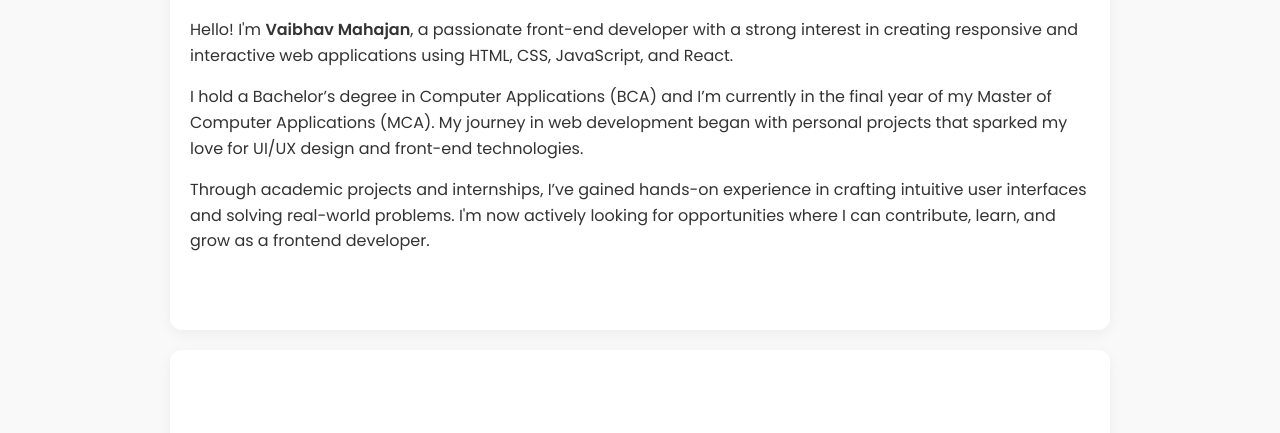
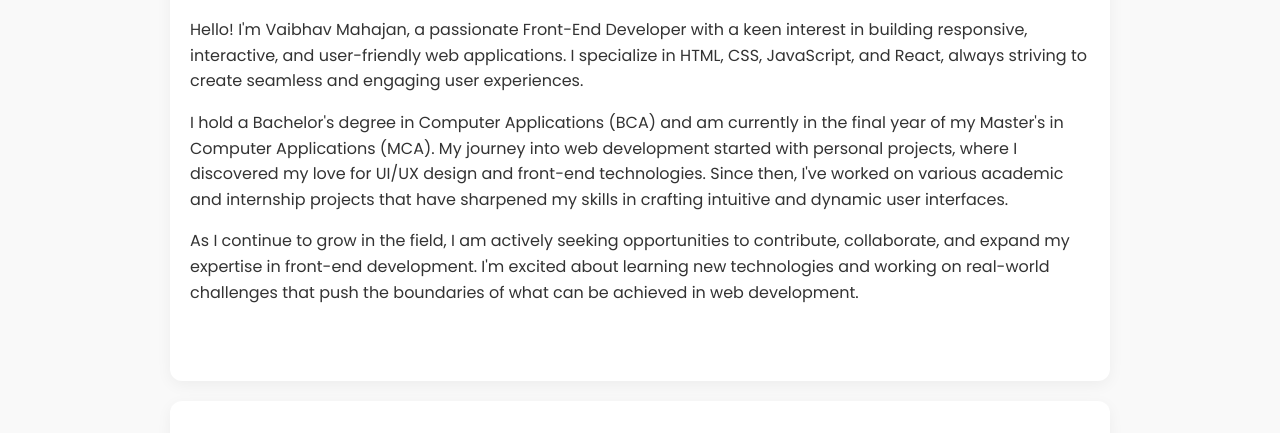
Before and after one commit to VaibhavMahajan1509/Portfolio, a plain HTML site: page index.html in a window 1280 px wide. Shown: the part 265-698 px from the top of the page. Drawn offline with Linux system fonts and the light colour scheme.

Commit message:
Initial commit

```diff
--- a/index.html
+++ b/index.html
@@ -27,11 +27,11 @@
   <!-- About Section -->
   <section id="about">
     <h2>About Me</h2>
-    <p>Hello! I'm <strong>Vaibhav Mahajan</strong>, a passionate front-end developer with a strong interest in creating responsive and interactive web applications using HTML, CSS, JavaScript, and React.</p>
+    <p>Hello! I'm Vaibhav Mahajan, a passionate Front-End Developer with a keen interest in building responsive, interactive, and user-friendly web applications. I specialize in HTML, CSS, JavaScript, and React, always striving to create seamless and engaging user experiences.</p>
 
-    <p>I hold a Bachelor’s degree in Computer Applications (BCA) and I’m currently in the final year of my Master of Computer Applications (MCA). My journey in web development began with personal projects that sparked my love for UI/UX design and front-end technologies.</p>
+    <p>I hold a Bachelor's degree in Computer Applications (BCA) and am currently in the final year of my Master's in Computer Applications (MCA). My journey into web development started with personal projects, where I discovered my love for UI/UX design and front-end technologies. Since then, I've worked on various academic and internship projects that have sharpened my skills in crafting intuitive and dynamic user interfaces.</p>
 
-    <p>Through academic projects and internships, I’ve gained hands-on experience in crafting intuitive user interfaces and solving real-world problems. I'm now actively looking for opportunities where I can contribute, learn, and grow as a frontend developer.</p>
+    <p>As I continue to grow in the field, I am actively seeking opportunities to contribute, collaborate, and expand my expertise in front-end development. I'm excited about learning new technologies and working on real-world challenges that push the boundaries of what can be achieved in web development.</p>
   </section>
 
   <!-- Projects Section -->
@@ -102,7 +102,7 @@
 
   <!-- Footer -->
   <footer>
-    <p>&copy; 2024 Vaibhav Mahajan. All rights reserved.</p>
+    <p>&copy; 2025 Vaibhav Mahajan. All rights reserved.</p>
   </footer>
 
 </body>
```
